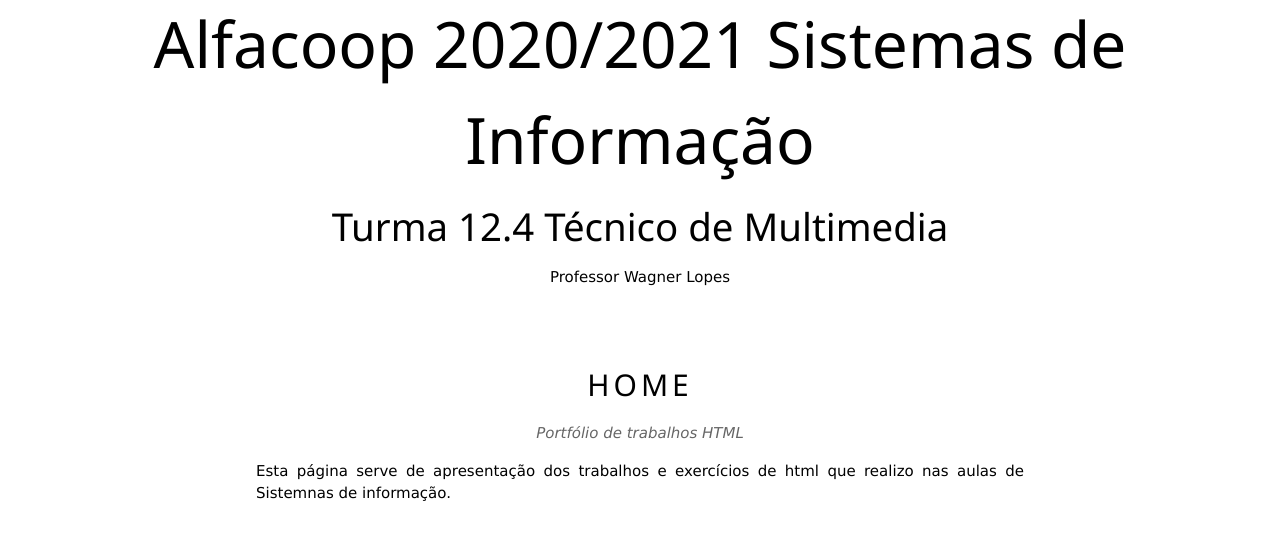
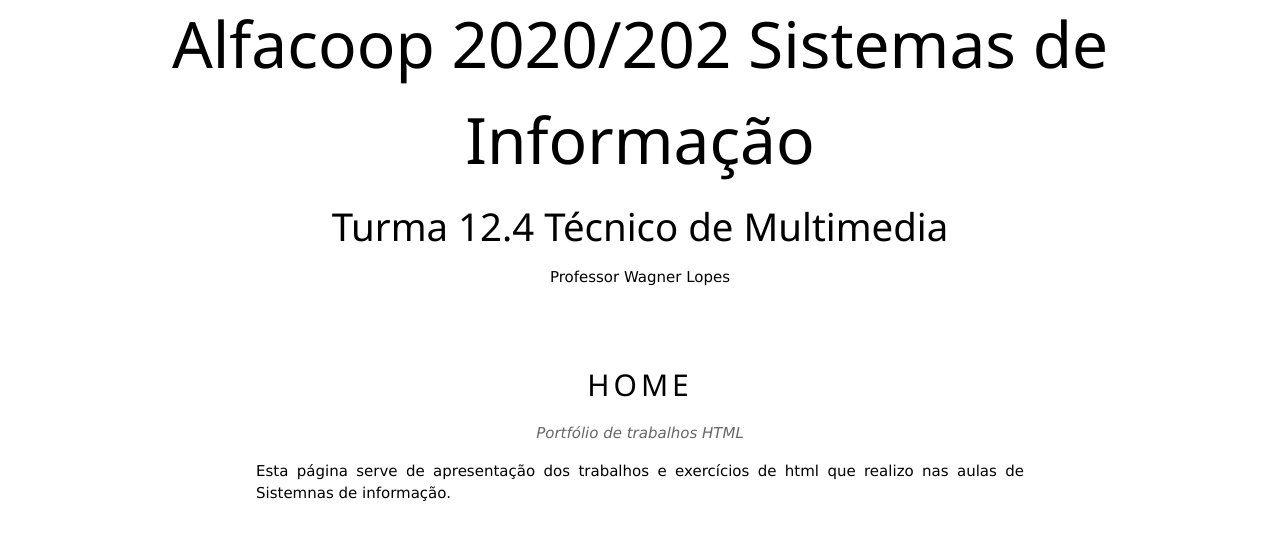
Before and after one commit to wagnerlopes-ensino/alfacoop-sinf-124, a plain HTML site: page index.html in a window 1280 px wide. Shown: the part 50-590 px from the top of the page. Drawn offline with Linux system fonts and the light colour scheme.

Commit message:
Update index.html

```diff
--- a/index.html
+++ b/index.html
@@ -62,7 +62,7 @@
 
  <!--CABEÇALHO-->
 <div class="myHeader myDivStyle">
-    <h2 class="myDivStyle" style="font-size:5vw">Alfacoop 2020/2021 Sistemas de Informação</h2>
+    <h2 class="myDivStyle" style="font-size:5vw">Alfacoop 2020/202 Sistemas de Informação</h2>
     <h3 class="myDivStyle" style="font-size:3vw">Turma 12.4 Técnico de Multimedia</h3>
     <span class="myDivStyle">Professor Wagner Lopes</span>
 </div>
```
